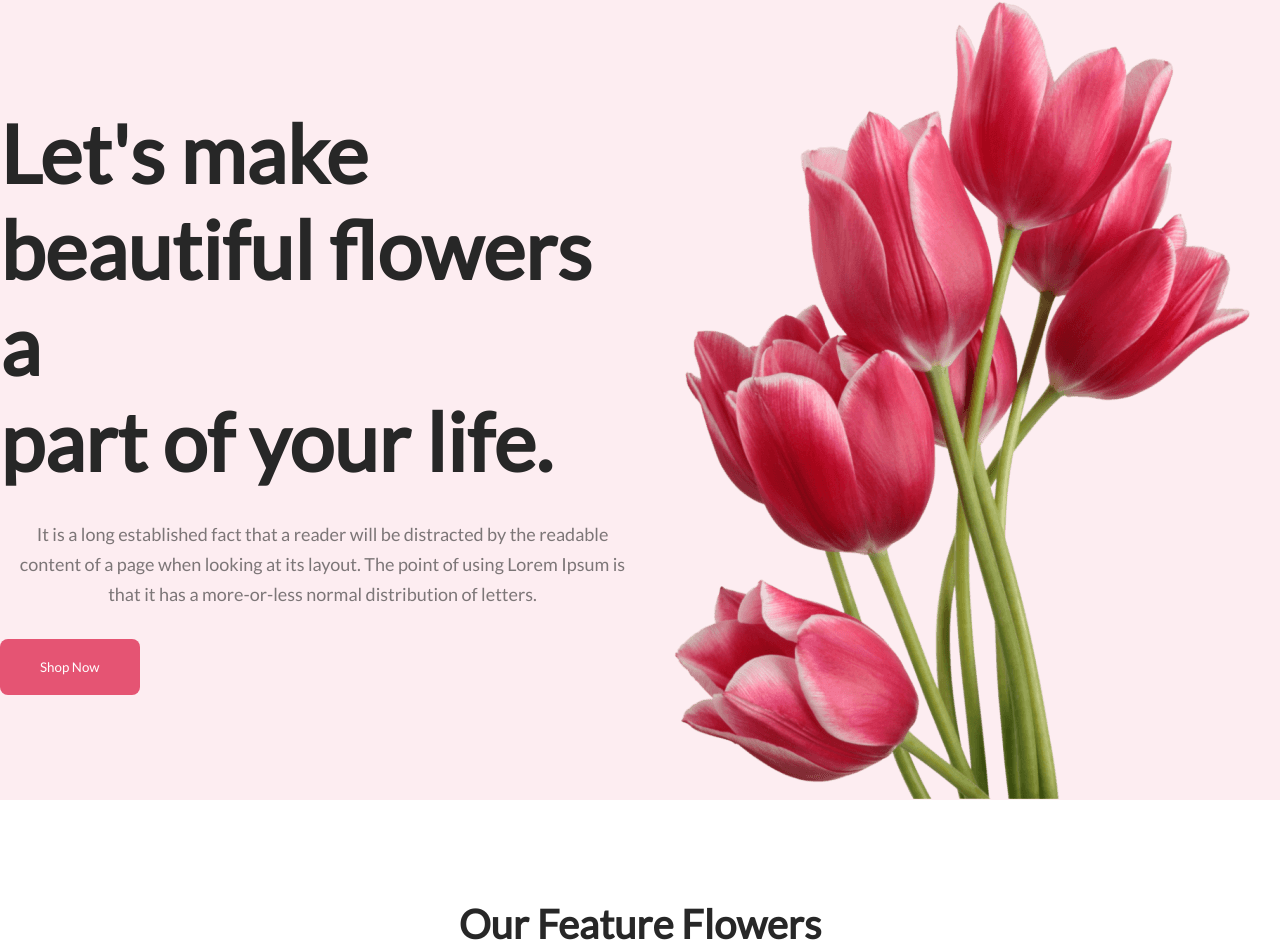
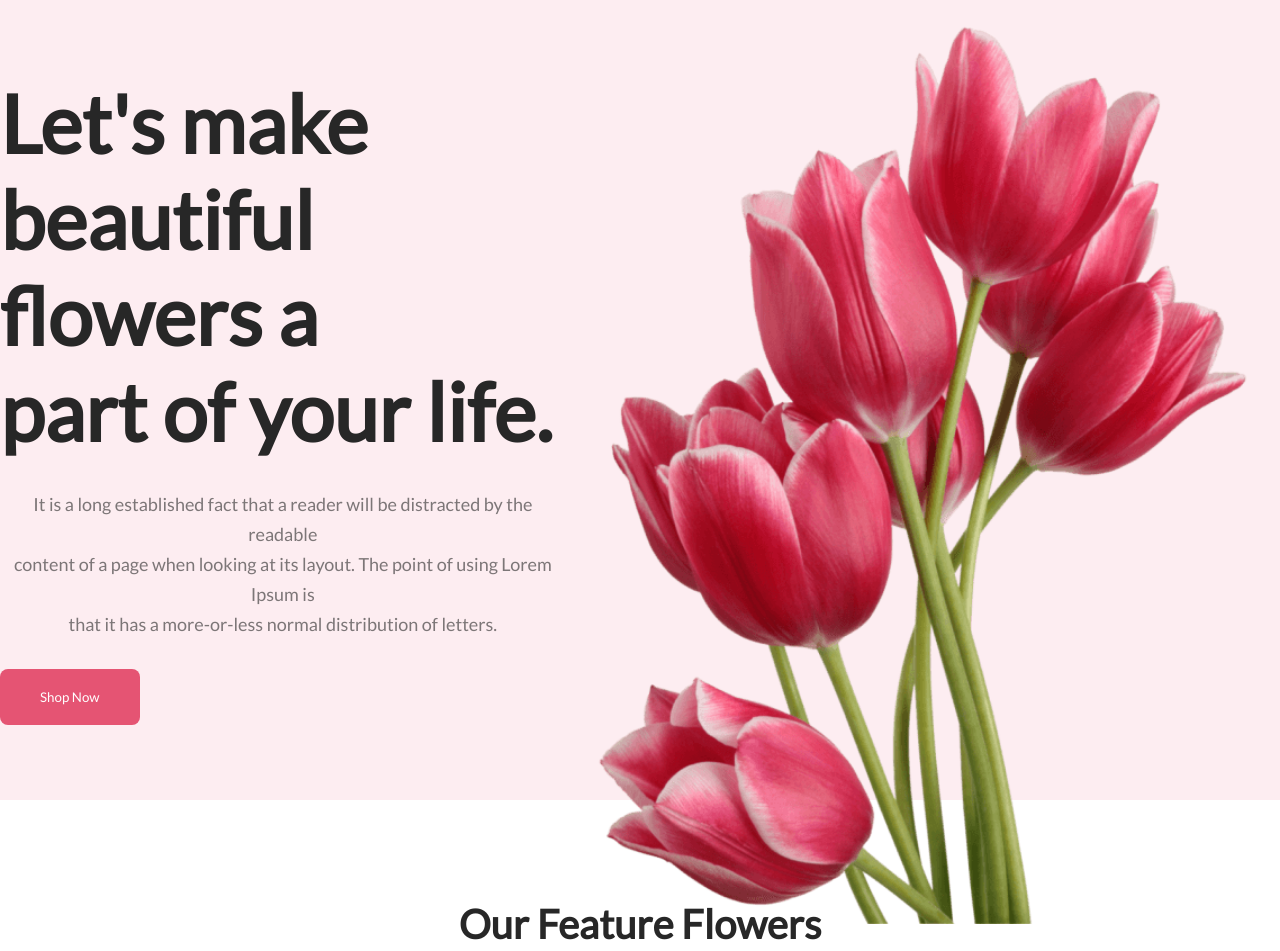
Before and after one commit to bashputi/Flower_shop_website, a plain HTML site: page index.html in a window 1280 px wide. Shown: the top 951 px of the page. Drawn offline with Linux system fonts and the light colour scheme.

Commit message:
to check the banner

```diff
--- a/style.css
+++ b/style.css
@@ -40,7 +40,8 @@ p{
   padding-bottom: 30px;
 }
 .banner-part2 img{
-  height: 800px;
+  height: 900px;
+  margin-bottom: -150px;
 }
 /* second part */
 .feature-text1{
```
Also changed, not shown: extra.html (added, +7 -0 lines).
